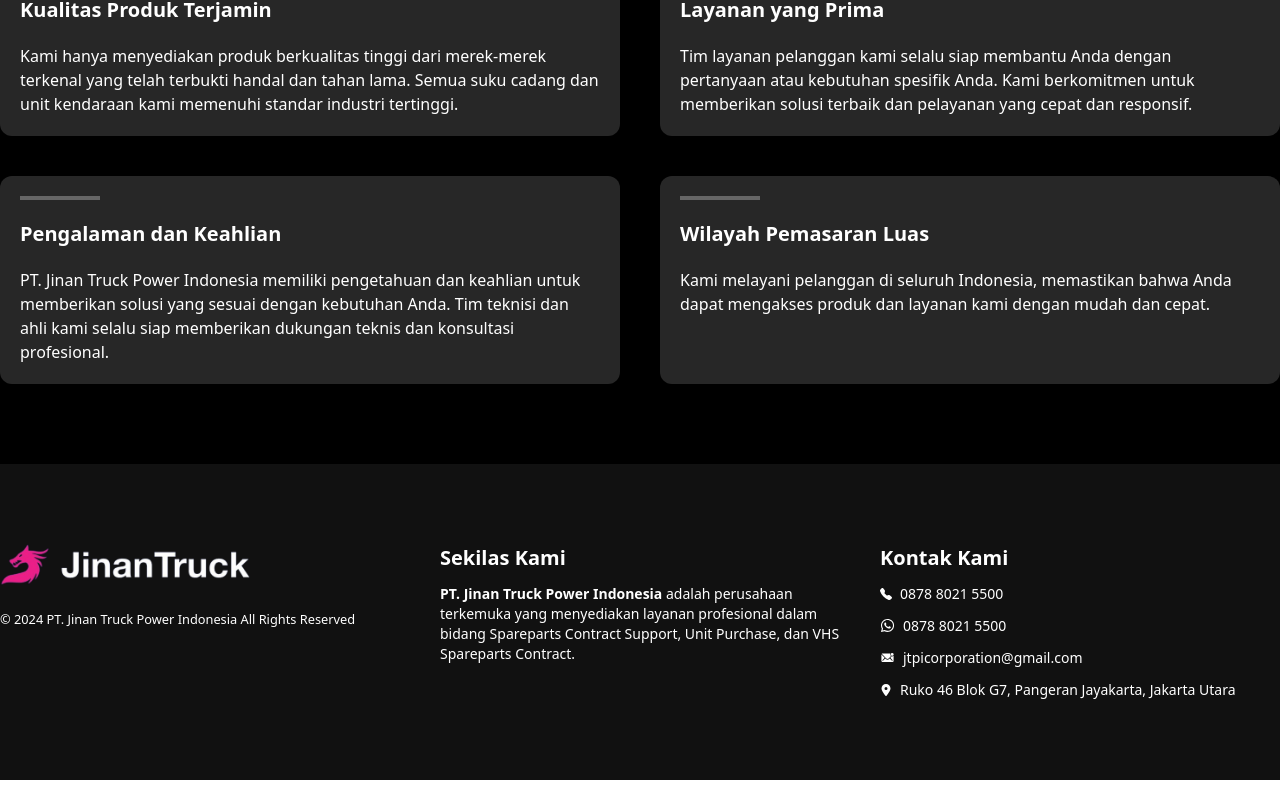
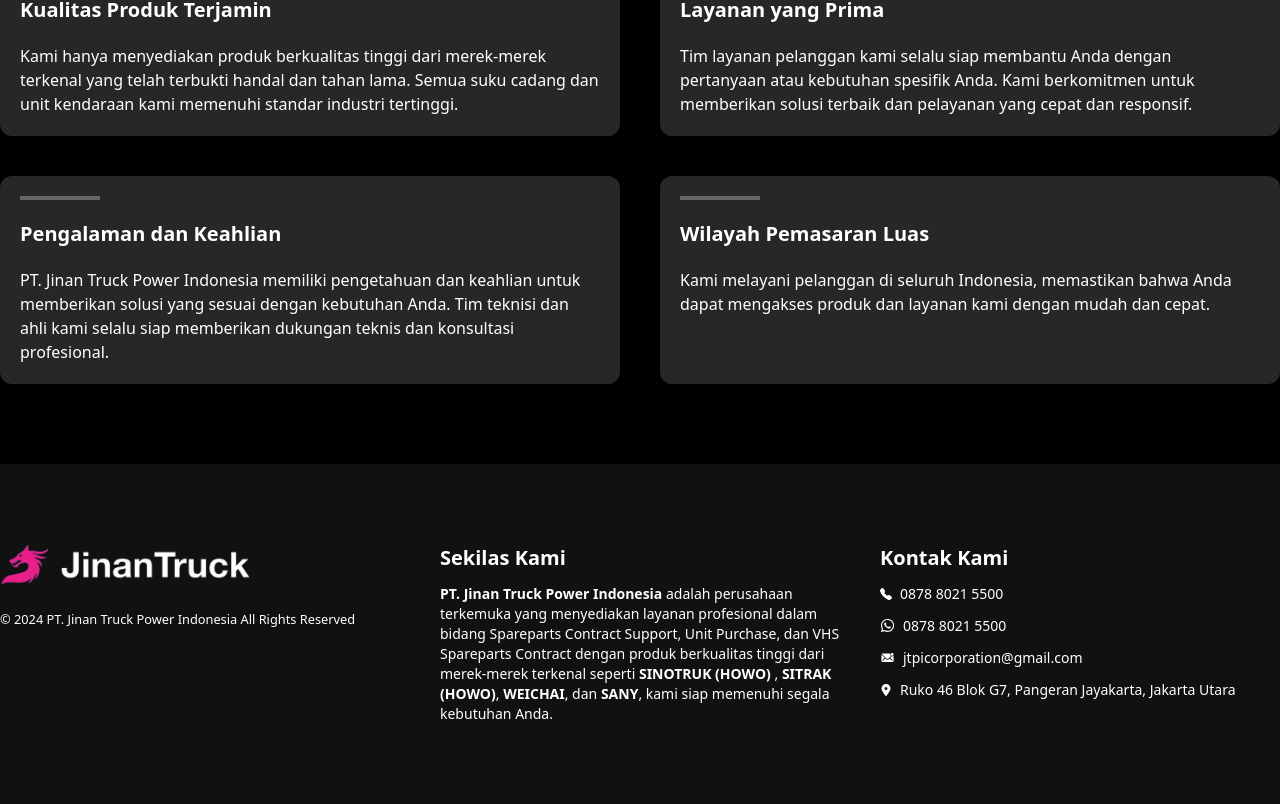
Before and after one commit to jeppung/JinanTruck, a Next.js app: page / in a window 1280 px wide. Shown: the part 4010-4814 px from the top of the page. Before the commit the page ends 4790 px from the top, so only its background shows below. Built offline with nearby package versions, Linux system fonts and the light colour scheme.

Commit message:
feat: modifying footer

```diff
--- a/src/components/Footer.tsx
+++ b/src/components/Footer.tsx
@@ -29,7 +29,13 @@
             <span className="font-bold">PT. Jinan Truck Power Indonesia</span>{" "}
             adalah perusahaan terkemuka yang menyediakan layanan profesional
             dalam bidang Spareparts Contract Support, Unit Purchase, dan VHS
-            Spareparts Contract.
+            Spareparts Contract dengan produk berkualitas tinggi dari
+            merek-merek terkenal seperti{" "}
+            <span className="font-bold">SINOTRUK &#40;HOWO&#41;</span> ,{" "}
+            <span className="font-bold">SITRAK &#40;HOWO&#41;</span>,{" "}
+            <span className="font-bold">WEICHAI</span>, dan{" "}
+            <span className="font-bold">SANY</span>, kami siap memenuhi segala
+            kebutuhan Anda.
           </p>
         </div>
         <div className="text-white" id="contact">
```
